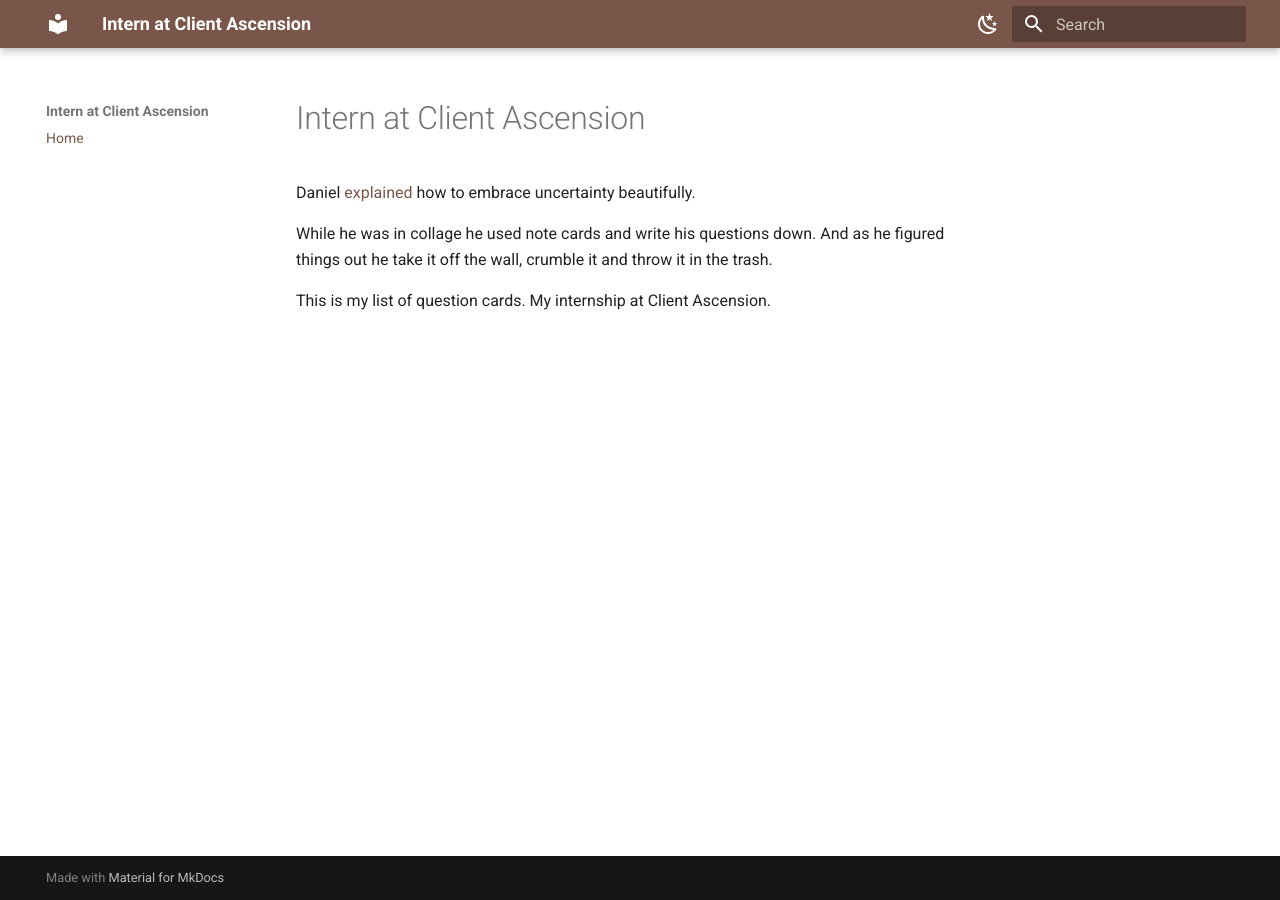
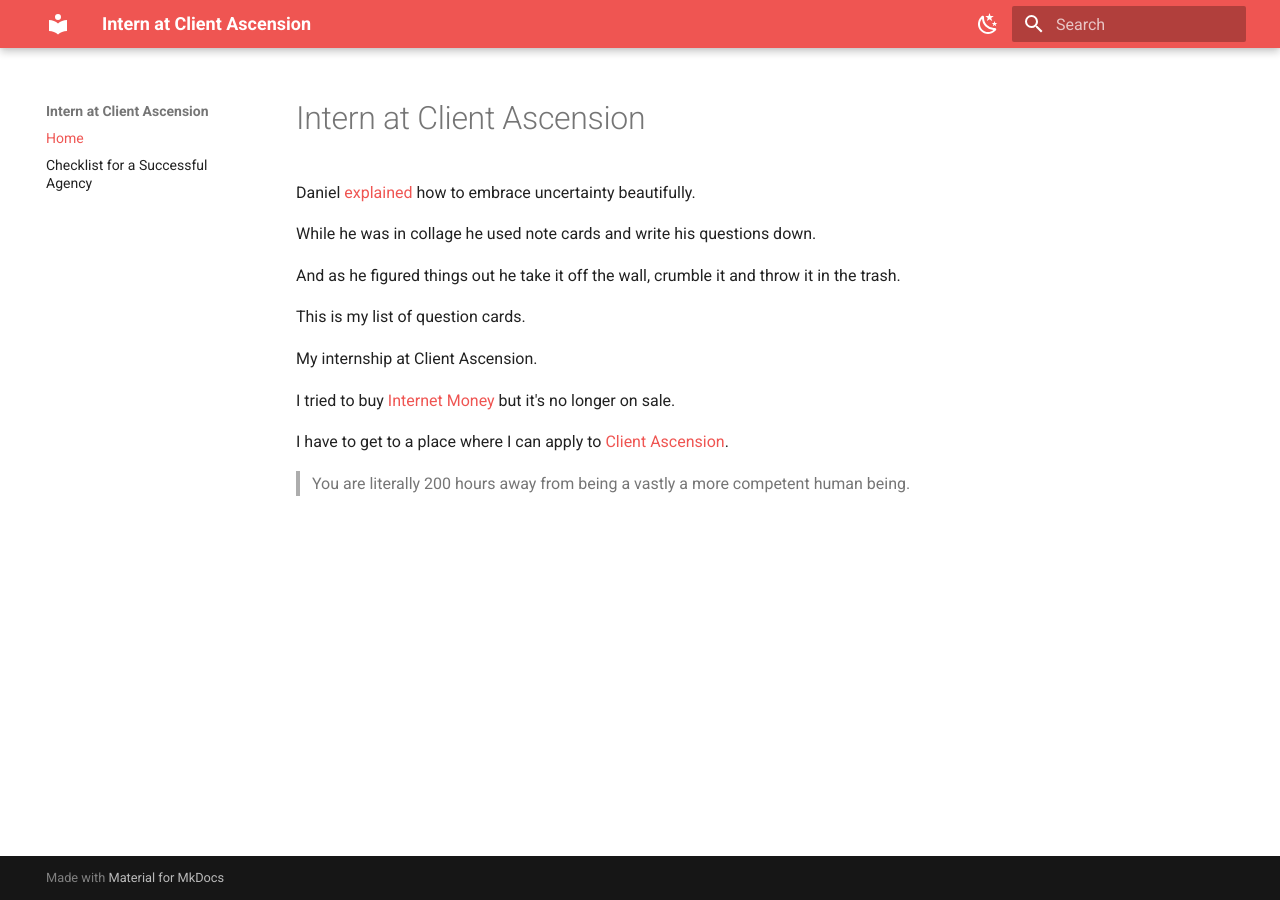
Before and after one commit to kantarcise/stopbeingpoor, an MkDocs documentation site: the page built from docs/index.md, in a window 1280 px wide. Built offline with MkDocs 1.6.1 and Material for MkDocs 9.7.7, drawn with Linux system fonts in a browser that asks for light colours.

Commit message:
new look, better navigation

```diff
--- a/docs/index.md
+++ b/docs/index.md
@@ -2,6 +2,16 @@
 
 Daniel [explained](https://www.youtube.com/watch?v=eZWoYgLnjaM) how to embrace uncertainty beautifully.
 
-While he was in collage he used note cards and write his questions down. And as he figured things out he take it off the wall, crumble it and throw it in the trash.
+While he was in collage he used note cards and write his questions down.
 
-This is my list of question cards. My internship at Client Ascension.
+And as he figured things out he take it off the wall, crumble it and throw it in the trash.
+
+This is my list of question cards.
+
+My internship at Client Ascension.
+
+I tried to buy [Internet Money](https://whop.com/internet-money/) but it's no longer on sale.
+
+I have to get to a place where I can apply to [Client Ascension](https://www.clientascension.io/).
+
+> You are literally 200 hours away from being a vastly a more competent human being.
--- a/mkdocs.yml
+++ b/mkdocs.yml
@@ -3,15 +3,16 @@
   name: material
   palette:
     - scheme: default
-      primary: brown
+      primary: red
       toggle:
         icon: material/weather-night
         name: Switch to dark mode
 
     - scheme: slate
-      primary: brown
+      primary: red
       toggle:
         icon: material/weather-sunny
         name: Switch to light mode
 nav:
   - Home: index.md
+  - Checklist for a Successful Agency: checklist_for_agency.md
```
Also changed, not shown: docs/checklist_for_agency.md (added, +3 -0 lines), docs/glossary.md (added, +14 -0 lines).
